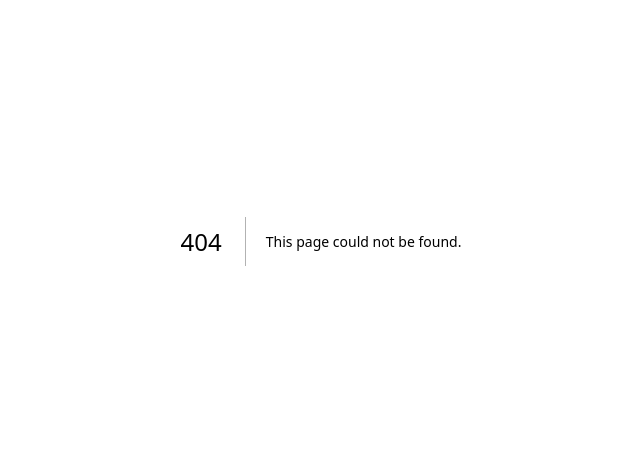
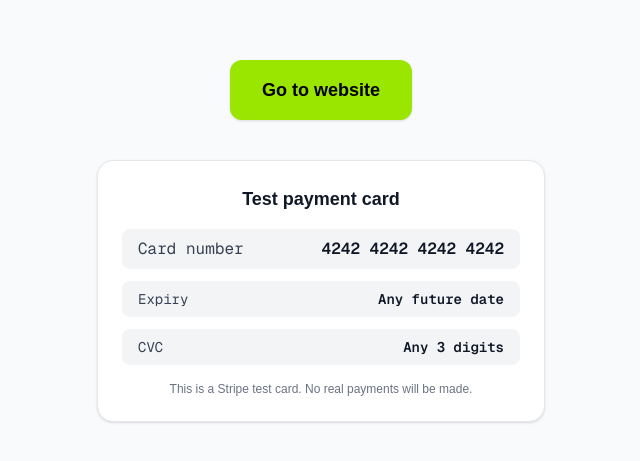
Before and after one commit to DanilZharkovTS/stripe-checkout-mini, a Next.js app in the folder frontend/: page / in a window 1280 px wide. Before the commit this address had no page. Shown: the part 159-620 px from the top of the page, without its empty margins (319-959 px from the left). Built offline with nearby package versions, Linux system fonts and the light colour scheme.

Commit message:
chore(ui): home page with card info users can use

```diff
--- /dev/null
+++ b/frontend/app/page.tsx
@@ -0,0 +1,45 @@
+import Link from 'next/link'
+
+export default function HomePage() {
+  return (
+    <div className="min-h-screen flex flex-col items-center justify-center gap-10 bg-gray-50 px-4">
+      {/* CTA */}
+      <Link
+        href="/products"
+        className="rounded-xl bg-lime-400 px-8 py-4 text-lg font-semibold text-black shadow-sm transition hover:bg-lime-500 active:scale-95"
+      >
+        Go to website
+      </Link>
+
+      {/* Test card info */}
+      <div className="w-full max-w-md rounded-2xl border border-gray-200 bg-white p-6 shadow-sm">
+        <h2 className="mb-4 text-center text-lg font-semibold text-gray-900">
+          Test payment card
+        </h2>
+
+        <div className="space-y-3 text-sm text-gray-700">
+          <div className="flex items-center justify-between rounded-lg bg-gray-100 px-4 py-2 font-mono text-base">
+            <span>Card number</span>
+            <span className="font-semibold text-gray-900">
+              4242 4242 4242 4242
+            </span>
+          </div>
+
+          <div className="flex items-center justify-between rounded-lg bg-gray-100 px-4 py-2 font-mono">
+            <span>Expiry</span>
+            <span className="font-semibold text-gray-900">Any future date</span>
+          </div>
+
+          <div className="flex items-center justify-between rounded-lg bg-gray-100 px-4 py-2 font-mono">
+            <span>CVC</span>
+            <span className="font-semibold text-gray-900">Any 3 digits</span>
+          </div>
+        </div>
+
+        <p className="mt-4 text-center text-xs text-gray-500">
+          This is a Stripe test card. No real payments will be made.
+        </p>
+      </div>
+    </div>
+  )
+}
```
